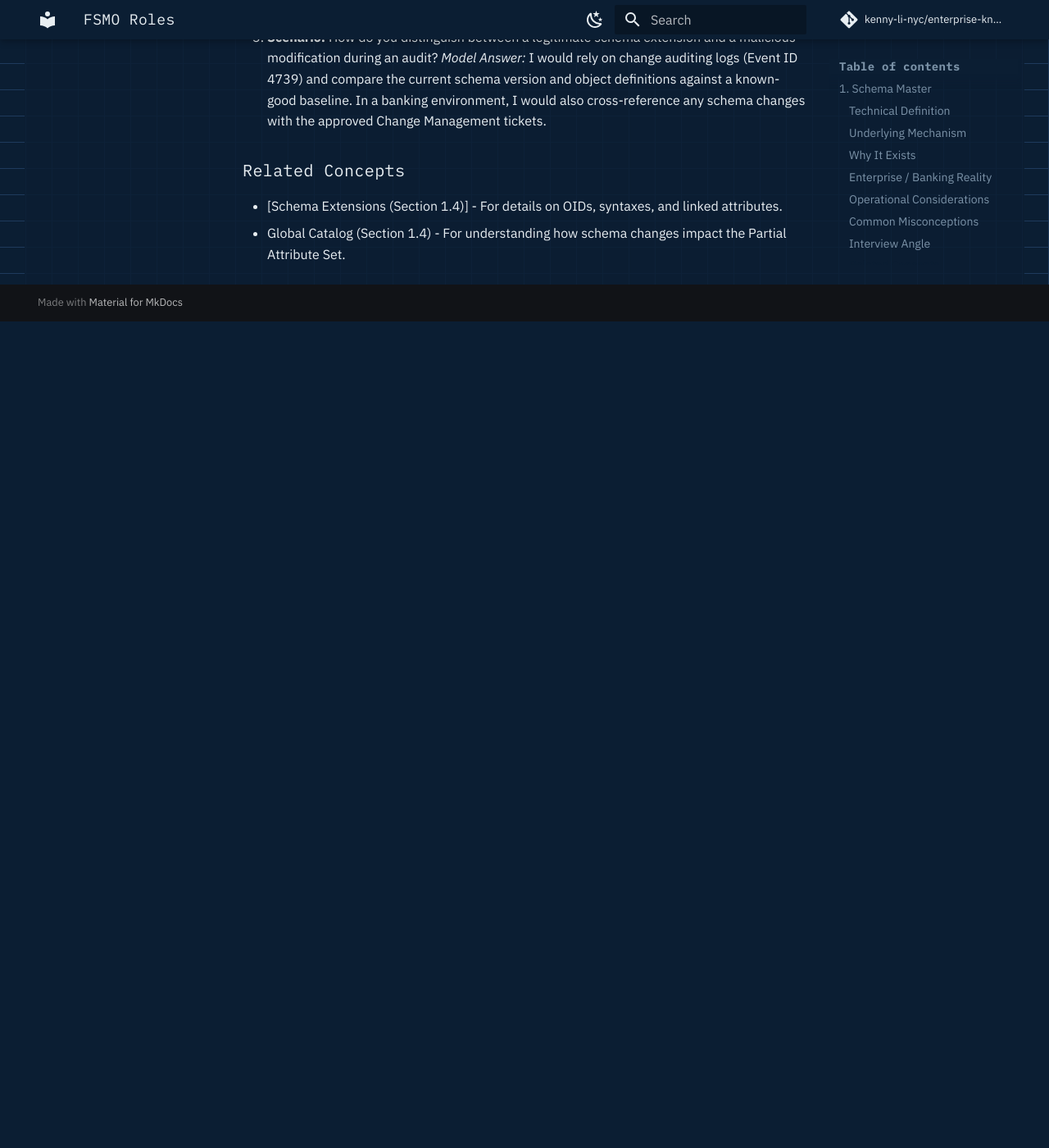
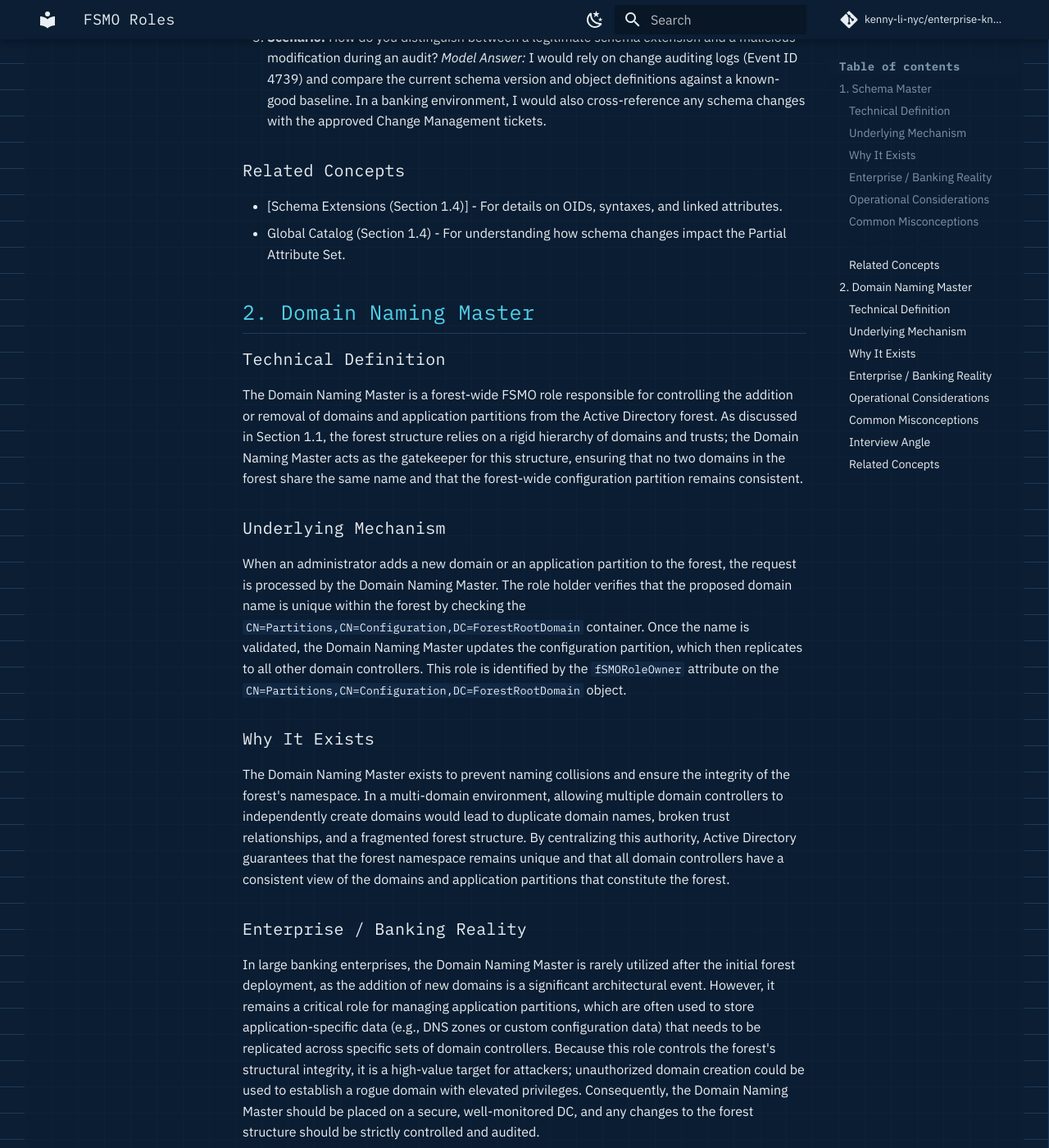
Before and after one commit to kenny-li-nyc/enterprise-knowledge-base, an MkDocs documentation site: the page built from docs/identity/layer1-directory-trust/fsmo-roles.md, in a window 1280 px wide and 1400 px high, scrolled down 2162 px. Shown: the whole window at 82% size. Built offline with MkDocs 1.6.1 and Material for MkDocs 9.7.7, drawn with Linux system fonts in a browser that asks for light colours; comment, search, counter and statistics services are not loaded; before the commit the page ends 2554 px from its top, so only the background shows below that; some of the changed text lies outside the part shown.

Commit message:
docs: add Domain Naming Master documentation
Co-authored-by: aider (gemini/gemini-3.1-flash-lite) <aider@aider.chat>

```diff
--- a/docs/identity/layer1-directory-trust/fsmo-roles.md
+++ b/docs/identity/layer1-directory-trust/fsmo-roles.md
@@ -35,3 +35,39 @@ In a disaster recovery scenario, if the Schema Master is permanently lost, you m
 ### Related Concepts
 *   [Schema Extensions (Section 1.4)] - For details on OIDs, syntaxes, and linked attributes.
 *   Global Catalog (Section 1.4) - For understanding how schema changes impact the Partial Attribute Set.
+
+## 2. Domain Naming Master
+
+### Technical Definition
+The Domain Naming Master is a forest-wide FSMO role responsible for controlling the addition or removal of domains and application partitions from the Active Directory forest. As discussed in Section 1.1, the forest structure relies on a rigid hierarchy of domains and trusts; the Domain Naming Master acts as the gatekeeper for this structure, ensuring that no two domains in the forest share the same name and that the forest-wide configuration partition remains consistent.
+
+### Underlying Mechanism
+When an administrator adds a new domain or an application partition to the forest, the request is processed by the Domain Naming Master. The role holder verifies that the proposed domain name is unique within the forest by checking the `CN=Partitions,CN=Configuration,DC=ForestRootDomain` container. Once the name is validated, the Domain Naming Master updates the configuration partition, which then replicates to all other domain controllers. This role is identified by the `fSMORoleOwner` attribute on the `CN=Partitions,CN=Configuration,DC=ForestRootDomain` object.
+
+### Why It Exists
+The Domain Naming Master exists to prevent naming collisions and ensure the integrity of the forest's namespace. In a multi-domain environment, allowing multiple domain controllers to independently create domains would lead to duplicate domain names, broken trust relationships, and a fragmented forest structure. By centralizing this authority, Active Directory guarantees that the forest namespace remains unique and that all domain controllers have a consistent view of the domains and application partitions that constitute the forest.
+
+### Enterprise / Banking Reality
+In large banking enterprises, the Domain Naming Master is rarely utilized after the initial forest deployment, as the addition of new domains is a significant architectural event. However, it remains a critical role for managing application partitions, which are often used to store application-specific data (e.g., DNS zones or custom configuration data) that needs to be replicated across specific sets of domain controllers. Because this role controls the forest's structural integrity, it is a high-value target for attackers; unauthorized domain creation could be used to establish a rogue domain with elevated privileges. Consequently, the Domain Naming Master should be placed on a secure, well-monitored DC, and any changes to the forest structure should be strictly controlled and audited.
+
+### Operational Considerations
+The Domain Naming Master is not required for day-to-day operations such as user authentication, group policy application, or object management. It is only required when adding or removing domains or application partitions.
+[CLI: Get-ADDomainController -Filter * | Where-Object {$_.OperationMasterRoles -contains "DomainNamingMaster"}]
+[CLI: ntdsutil roles connections "connect to server <DC_Name>" quit "transfer domain naming master"]
+If the Domain Naming Master is unavailable, you cannot add or remove domains or application partitions. In a disaster recovery scenario, if the role holder is permanently lost, you must seize the role on a healthy DC. As with the Schema Master, seizure is a destructive operation and should only be performed if the original DC is confirmed to be unrecoverable.
+
+### Common Misconceptions
+!!! warning
+    A common misconception is that the Domain Naming Master is required for the creation of new Organizational Units (OUs) or child objects within an existing domain. This is false. The Domain Naming Master only governs the creation and deletion of *domains* and *application partitions* at the forest level. You can freely create OUs, users, and computers in any domain without the Domain Naming Master being online.
+
+### Interview Angle
+1. **Scenario:** You are tasked with adding a new child domain to the existing forest. The Domain Naming Master is currently offline. Can you proceed?
+   *Model Answer:* No, you cannot proceed. The Domain Naming Master is required to validate the uniqueness of the new domain name and update the configuration partition. You must either restore the Domain Naming Master or transfer/seize the role to a healthy DC before the domain creation process can succeed.
+2. **Scenario:** An auditor asks how you ensure that no unauthorized domains have been added to the forest. How do you respond?
+   *Model Answer:* I would audit the `CN=Partitions,CN=Configuration,DC=ForestRootDomain` container for any unexpected objects. Additionally, I would review the event logs on the Domain Naming Master for any domain creation events (Event ID 4741/4742) and cross-reference these with our approved Change Management records.
+3. **Scenario:** Why is the Domain Naming Master role often placed on the same DC as the Schema Master?
+   *Model Answer:* Both roles are forest-wide and are only required for infrequent, high-impact structural changes. Placing them on the same DC simplifies management and ensures that these critical roles are hosted on a single, highly secured, and well-monitored server, reducing the attack surface.
+
+### Related Concepts
+*   [Directory Structure (Section 1.1)] - For context on forest, domain, and trust relationships.
+*   [Trust Architecture (Section 1.2)] - For understanding how domain creation impacts trust relationships.
```
